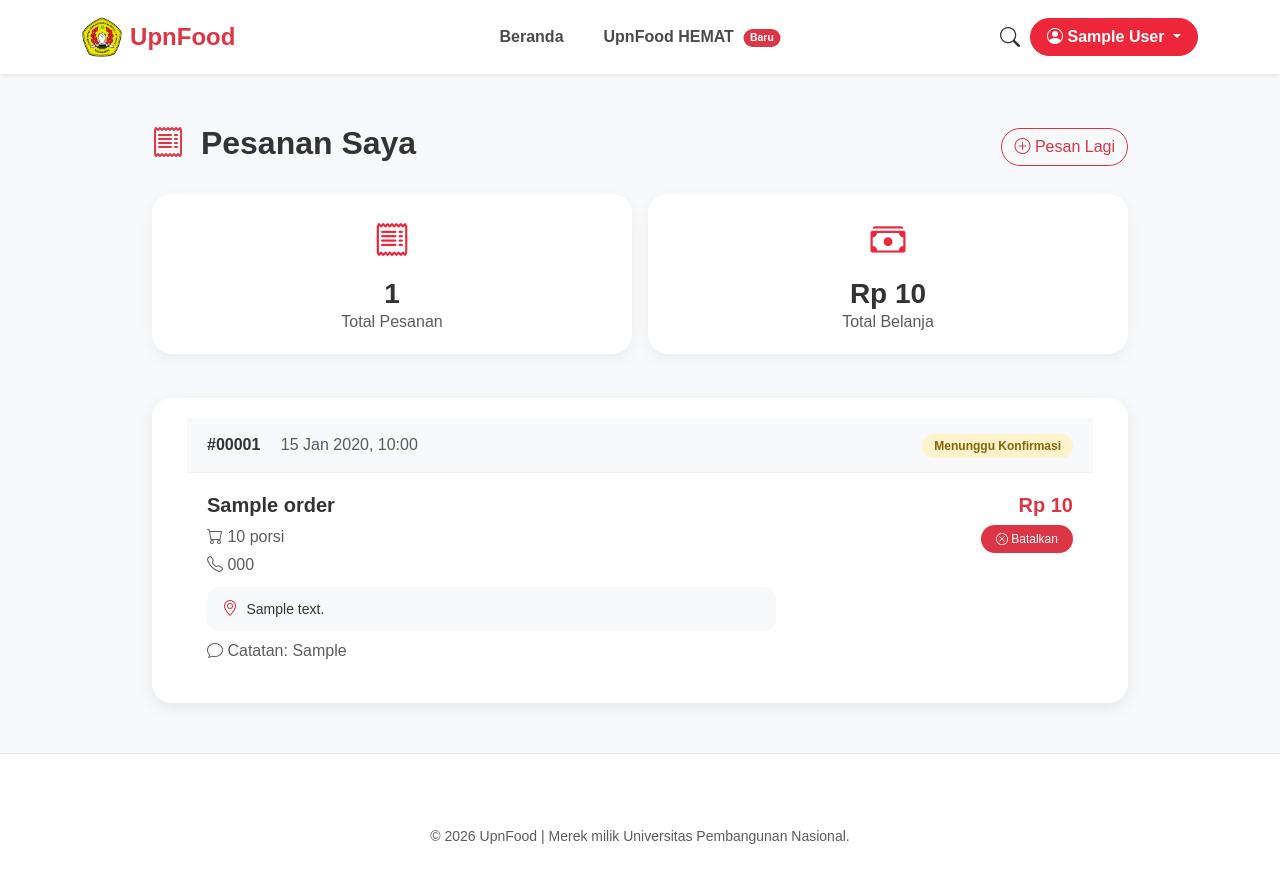
After one commit to DeadFeXz/PROJECT-PWD-KELOMPOK, a PHP site: page /my-orders.php in a window 1280 px wide. The commit adds this page. Run offline with PHP 8.4, Linux system fonts and the light colour scheme; the visitor is signed in with stand-in values (Sample User, id 1); data comes from the database, SQL or seed files in the repository; tables that the repository leaves empty hold one stand-in row (values such as "Sample post").

Commit message:
Penambahan File my-orders.php dan update kode style.css

```diff
--- /dev/null
+++ b/my-orders.php
@@ -0,0 +1,274 @@
+<?php
+session_start();
+require_once 'config/database.php';
+
+// Cek login
+if (!isset($_SESSION['user_id'])) {
+    header('Location: login.php');
+    exit;
+}
+
+$current_page = basename($_SERVER['PHP_SELF']);
+$user_id = $_SESSION['user_id'];
+$nama_pemesan = $_SESSION['nama_lengkap'];
+
+// ========== INNER JOIN: Ambil semua pesanan user dengan detail menu ==========
+// SELECT <field1>, <field2>, <fieldn> FROM <tabel1> INNER JOIN <tabel2> ON <key.tabel1> = <key.tabel2>
+$sql = "SELECT o.*,
+               m.nama as menu_original_name,
+               m.gambar as menu_image,
+               m.resto as resto_name,
+               m.rating as menu_rating
+        FROM orders o
+        INNER JOIN menu m ON o.menu_id = m.id
+        WHERE o.user_id = ?
+        ORDER BY o.created_at DESC";
+
+$stmt = mysqli_prepare($conn, $sql);
+mysqli_stmt_bind_param($stmt, "i", $user_id);
+mysqli_stmt_execute($stmt);
+$result = mysqli_stmt_get_result($stmt);
+$orders = mysqli_fetch_all($result, MYSQLI_ASSOC);
+
+// ========== LEFT JOIN:  pesanan user  ==========
+$sql_stats = "SELECT u.nama_lengkap,
+                     COUNT(o.id) as total_pesanan,
+                     COALESCE(SUM(o.total_harga), 0) as total_belanja,
+                     MAX(o.created_at) as last_order
+              FROM users u
+              LEFT JOIN orders o ON u.id = o.user_id AND o.status != 'cancelled'
+              WHERE u.id = ?
+              GROUP BY u.id";
+
+$stmt_stats = mysqli_prepare($conn, $sql_stats);
+mysqli_stmt_bind_param($stmt_stats, "i", $user_id);
+mysqli_stmt_execute($stmt_stats);
+$stats_result = mysqli_stmt_get_result($stmt_stats);
+$user_stats = mysqli_fetch_assoc($stats_result);
+
+// Proses pembatalan pesanan
+if (isset($_GET['cancel']) && isset($_GET['id'])) {
+    $order_id = (int)$_GET['id'];
+
+    // Cek apakah pesanan milik user ini dan status pending
+    $check_sql = "SELECT * FROM orders WHERE id = ? AND user_id = ? AND status = 'pending'";
+    $check_stmt = mysqli_prepare($conn, $check_sql);
+    mysqli_stmt_bind_param($check_stmt, "ii", $order_id, $user_id);
+    mysqli_stmt_execute($check_stmt);
+    $check_result = mysqli_stmt_get_result($check_stmt);
+
+    if (mysqli_num_rows($check_result) > 0) {
+        $order = mysqli_fetch_assoc($check_result);
+
+        // UPDATE status pesanan menjadi cancelled
+        $update_sql = "UPDATE orders SET status = 'cancelled' WHERE id = ?";
+        $update_stmt = mysqli_prepare($conn, $update_sql);
+        mysqli_stmt_bind_param($update_stmt, "i", $order_id);
+        mysqli_stmt_execute($update_stmt);
+
+        // UPDATE mengurangi stok terjual di tabel menu
+        $update_terjual_sql = "UPDATE menu SET terjual = terjual - ? WHERE id = ?";
+        $update_terjual_stmt = mysqli_prepare($conn, $update_terjual_sql);
+        mysqli_stmt_bind_param($update_terjual_stmt, "ii", $order['quantity'], $order['menu_id']);
+        mysqli_stmt_execute($update_terjual_stmt);
+
+        header('Location: my-orders.php?msg=cancelled');
+        exit;
+    }
+}
+
+$message = '';
+if (isset($_GET['msg'])) {
+    if ($_GET['msg'] == 'cancelled') {
+        $message = '<div class="alert alert-success">Pesanan berhasil dibatalkan!</div>';
+    }
+}
+?>
+
+
+<!DOCTYPE html>
+<html lang="id">
+<head>
+    <meta charset="UTF-8">
+    <meta name="viewport" content="width=device-width, initial-scale=1.0">
+    <title>Pesanan Saya - UpnFood</title>
+    <link href="https://cdn.jsdelivr.net/npm/bootstrap@5.3.0/dist/css/bootstrap.min.css" rel="stylesheet">
+    <link href="https://fonts.googleapis.com/css2?family=Poppins:wght@300;400;600;700&display=swap" rel="stylesheet">
+    <link rel="stylesheet" href="https://cdn.jsdelivr.net/npm/bootstrap-icons@1.11.0/font/bootstrap-icons.css">
+    <link rel="stylesheet" href="style.css">
+    <link rel="icon" type="image/png" href="assets/upnvylogo.png">
+
+
+</head>
+<body>
+
+<nav class="navbar navbar-expand-lg navbar-light bg-white sticky-top shadow-sm" id="mainNavbar">
+    <div class="container">
+        <a class="navbar-brand d-flex align-items-center" href="index.php">
+            <img src="assets/upnvylogo.png" alt="Logo" height="40">
+            <span class="fw-bold ms-2 fs-4 text-danger">UpnFood</span>
+        </a>
+
+        <button class="navbar-toggler" type="button" data-bs-toggle="collapse" data-bs-target="#navbarNav">
+            <span class="navbar-toggler-icon"></span>
+        </button>
+
+        <div class="collapse navbar-collapse" id="navbarNav">
+            <ul class="navbar-nav mx-auto">
+                <li class="nav-item">
+                    <a class="nav-link fw-bold <?= ($current_page == 'index.php') ? 'active-red' : '' ?>" href="index.php">Beranda</a>
+                </li>
+                <li class="nav-item">
+                    <a class="nav-link fw-bold <?= ($current_page == 'upnfoodhemat.php') ? 'active-red' : '' ?>" href="upnfoodhemat.php">
+                        UpnFood HEMAT <span class="badge bg-danger rounded-pill">Baru</span>
+                    </a>
+                </li>
+            </ul>
+        </div>
+
+        <div class="d-flex align-items-center" style="gap: 10px;">
+            <i class="bi bi-search fs-5 cursor-pointer" style="cursor: pointer;"></i>
+
+            <?php if(isset($_SESSION['user_id'])): ?>
+                <div class="dropdown d-inline-block">
+                    <button class="btn btn-success rounded-pill px-3 dropdown-toggle" type="button" data-bs-toggle="dropdown">
+                        <i class="bi bi-person-circle"></i> <?= htmlspecialchars($_SESSION['nama_lengkap']) ?>
+                    </button>
+                    <ul class="dropdown-menu dropdown-menu-end">
+                        <li><a class="dropdown-item" href="profile.php"><i class="bi bi-person"></i> Profil Saya</a></li>
+                        <li><a class="dropdown-item" href="my-orders.php"><i class="bi bi-receipt"></i> Pesanan Saya</a></li>
+                        <li><hr class="dropdown-divider"></li>
+                        <li><a class="dropdown-item text-danger" href="logout.php"><i class="bi bi-box-arrow-right"></i> Logout</a></li>
+                    </ul>
+                </div>
+            <?php else: ?>
+                <a href="login.php" class="btn btn-success rounded-pill px-3 me-2 fw-bold">Masuk</a>
+                <a href="register.php" class="btn btn-outline-success rounded-pill px-3 fw-bold">Daftar</a>
+            <?php endif; ?>
+        </div>
+    </div>
+</nav>
+
+<div class="container orders-container">
+    <div class="d-flex justify-content-between align-items-center mb-4">
+        <h2 class="fw-bold"><i class="bi bi-receipt text-danger me-2"></i> Pesanan Saya</h2>
+        <a href="upnfoodhemat.php" class="btn btn-outline-danger rounded-pill">
+            <i class="bi bi-plus-circle"></i> Pesan Lagi
+        </a>
+    </div>
+
+    <!-- Statistik Cards (LEFT JOIN) -->
+    <div class="row g-3 mb-4">
+        <div class="col-md-6">
+            <div class="stat-card">
+                <div class="stat-icon"><i class="bi bi-receipt"></i></div>
+                <h3 class="fw-bold mb-0"><?= $user_stats['total_pesanan'] ?? 0 ?></h3>
+                <p class="text-muted mb-0">Total Pesanan</p>
+            </div>
+        </div>
+        <div class="col-md-6">
+            <div class="stat-card">
+                <div class="stat-icon"><i class="bi bi-cash-stack"></i></div>
+                <h3 class="fw-bold mb-0">Rp <?= number_format($user_stats['total_belanja'] ?? 0, 0, ',', '.') ?></h3>
+                <p class="text-muted mb-0">Total Belanja</p>
+            </div>
+        </div>
+    </div>
+
+    <?= $message ?>
+
+    <!-- Daftar Pesanan (INNER JOIN) -->
+    <?php if(count($orders) > 0): ?>
+        <?php foreach($orders as $order): ?>
+        <div class="order-card">
+            <div class="order-header">
+                <div>
+                    <span class="fw-bold">#<?= str_pad($order['id'], 5, '0', STR_PAD_LEFT) ?></span>
+                    <span class="text-muted ms-3"><?= date('d M Y, H:i', strtotime($order['created_at'])) ?></span>
+                </div>
+                <div>
+                    <?php
+                    $status = $order['status'];
+                    $status_class = '';
+                    $status_text = '';
+
+                    switch($status) {
+                        case 'pending':
+                            $status_class = 'status-pending';
+                            $status_text = 'Menunggu Konfirmasi';
+                            break;
+                        case 'processing':
+                            $status_class = 'status-processing';
+                            $status_text = 'Sedang Diproses';
+                            break;
+                        case 'completed':
+                            $status_class = 'status-completed';
+                            $status_text = 'Selesai';
+                            break;
+                        case 'cancelled':
+                            $status_class = 'status-cancelled';
+                            $status_text = 'Dibatalkan';
+                            break;
+                        default:
+                            $status_class = 'status-pending';
+                            $status_text = ucfirst($status);
+                    }
+                    ?>
+                    <span class="status-badge <?= $status_class ?>"><?= $status_text ?></span>
+                </div>
+            </div>
+            <div class="order-body">
+                <div class="row">
+                    <div class="col-md-8">
+                        <h5 class="fw-bold mb-2"><?= htmlspecialchars($order['menu_nama']) ?></h5>
+                        <p class="text-muted mb-1">
+                            <i class="bi bi-cart"></i> <?= $order['quantity'] ?> porsi
+                        </p>
+                        <p class="text-muted mb-1">
+                            <i class="bi bi-telephone"></i> <?= htmlspecialchars($order['no_telpon']) ?>
+                        </p>
+                        <div class="order-address">
+                            <i class="bi bi-geo-alt text-danger me-1"></i>
+                            <small><?= htmlspecialchars($order['alamat']) ?></small>
+                        </div>
+                        <?php if(!empty($order['catatan'])): ?>
+                            <p class="text-muted mb-0 mt-2">
+                                <i class="bi bi-chat"></i> Catatan: <?= htmlspecialchars($order['catatan']) ?>
+                            </p>
+                        <?php endif; ?>
+                    </div>
+                    <div class="col-md-4 text-md-end">
+                        <h5 class="text-danger fw-bold mb-2">
+                            Rp <?= number_format($order['total_harga'], 0, ',', '.') ?>
+                        </h5>
+                        <?php if($order['status'] == 'pending'): ?>
+                            <a href="?cancel=1&id=<?= $order['id'] ?>" class="btn-cancel" onclick="return confirm('Yakin ingin membatalkan pesanan ini?')">
+                                <i class="bi bi-x-circle"></i> Batalkan
+                            </a>
+                        <?php endif; ?>
+                    </div>
+                </div>
+            </div>
+        </div>
+        <?php endforeach; ?>
+    <?php else: ?>
+        <div class="empty-orders">
+            <i class="bi bi-inbox"></i>
+            <h4 class="text-muted">Belum Ada Pesanan</h4>
+            <p class="text-muted">Yuk, pesan makanan favoritmu sekarang!</p>
+            <a href="upnfoodhemat.php" class="btn btn-danger rounded-pill px-4 mt-3">
+                <i class="bi bi-cart-plus"></i> Mulai Pesan
+            </a>
+        </div>
+    <?php endif; ?>
+</div>
+
+<footer class="bg-white pt-5 mt-5 border-top">
+    <div class="container text-center py-4">
+        <p class="mb-0 text-muted small">© 2026 UpnFood | Merek milik Universitas Pembangunan Nasional.</p>
+    </div>
+</footer>
+
+<script src="https://cdn.jsdelivr.net/npm/bootstrap@5.3.0/dist/js/bootstrap.bundle.min.js"></script>
+</body>
+</html>
--- a/style.css
+++ b/style.css
@@ -1501,3 +1501,155 @@ footer {
         padding: 12px 18px;
     }
 }
+
+/* ======================================================================== */
+/* =========================  MY-ORDERS.PHP =============================== */
+/* ======================================================================== */
+
+/* ==================== */
+/* 15. MY ORDERS PAGE STYLES */
+/* ==================== */
+
+.orders-container {
+    max-width: 1000px;
+    margin: 50px auto;
+}
+
+.order-card {
+    border-radius: 20px;
+    overflow: hidden;
+    border: none;
+    box-shadow: 0 5px 15px rgba(0,0,0,0.08);
+    margin-bottom: 20px;
+    transition: all 0.3s ease;
+}
+
+.order-card:hover {
+    box-shadow: 0 10px 25px rgba(0,0,0,0.12);
+}
+
+.order-header {
+    background: #f8f9fa;
+    padding: 15px 20px;
+    border-bottom: 1px solid #eee;
+    display: flex;
+    justify-content: space-between;
+    align-items: center;
+    flex-wrap: wrap;
+}
+
+.order-body {
+    padding: 20px;
+}
+
+.status-badge {
+    padding: 5px 12px;
+    border-radius: 30px;
+    font-size: 12px;
+    font-weight: 600;
+}
+
+.status-pending {
+    background: #fff3cd;
+    color: #856404;
+}
+
+.status-processing {
+    background: #cce5ff;
+    color: #004085;
+}
+
+.status-completed {
+    background: #d4edda;
+    color: #155724;
+}
+
+.status-cancelled {
+    background: #f8d7da;
+    color: #721c24;
+}
+
+.btn-cancel {
+    background: #dc3545;
+    color: white;
+    border: none;
+    padding: 5px 15px;
+    border-radius: 20px;
+    font-size: 12px;
+    transition: all 0.3s ease;
+    text-decoration: none;
+    display: inline-block;
+}
+
+.btn-cancel:hover {
+    background: #bb2d3b;
+    color: white;
+}
+
+.empty-orders {
+    text-align: center;
+    padding: 60px 20px;
+    background: white;
+    border-radius: 20px;
+}
+
+.empty-orders i {
+    font-size: 80px;
+    color: #dee2e6;
+    margin-bottom: 20px;
+}
+
+.order-address {
+    background: #f8f9fa;
+    border-radius: 12px;
+    padding: 10px 15px;
+    margin-top: 10px;
+}
+
+.stat-card {
+    background: white;
+    border-radius: 20px;
+    padding: 20px;
+    text-align: center;
+    box-shadow: 0 5px 15px rgba(0,0,0,0.05);
+    margin-bottom: 20px;
+}
+
+.stat-icon {
+    font-size: 35px;
+    color: #ed2739;
+    margin-bottom: 10px;
+}
+
+.active-red {
+    color: #ed2739 !important;
+    font-weight: 800 !important;
+}
+
+/* Responsive */
+@media (max-width: 768px) {
+    .orders-container {
+        margin: 30px auto;
+        padding: 0 10px;
+    }
+
+    .order-header {
+        gap: 10px;
+    }
+
+    .order-body {
+        padding: 15px;
+    }
+
+    .stat-card {
+        padding: 16px;
+    }
+
+    .empty-orders {
+        padding: 40px 15px;
+    }
+
+    .empty-orders i {
+        font-size: 60px;
+    }
+}
```
